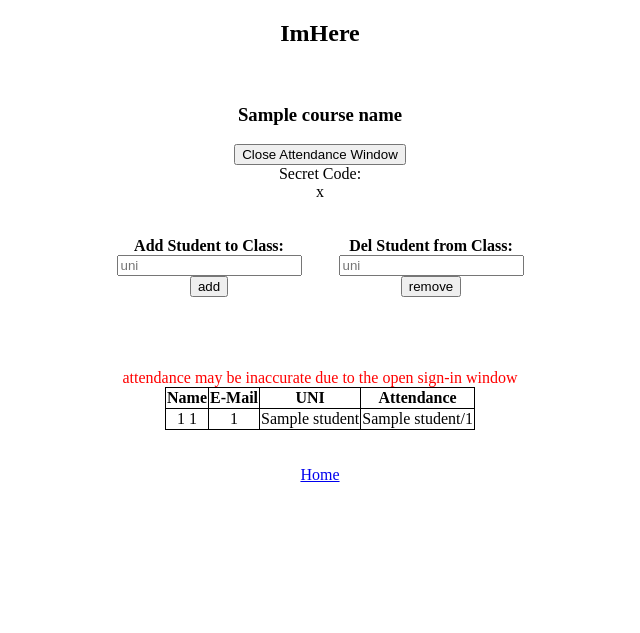
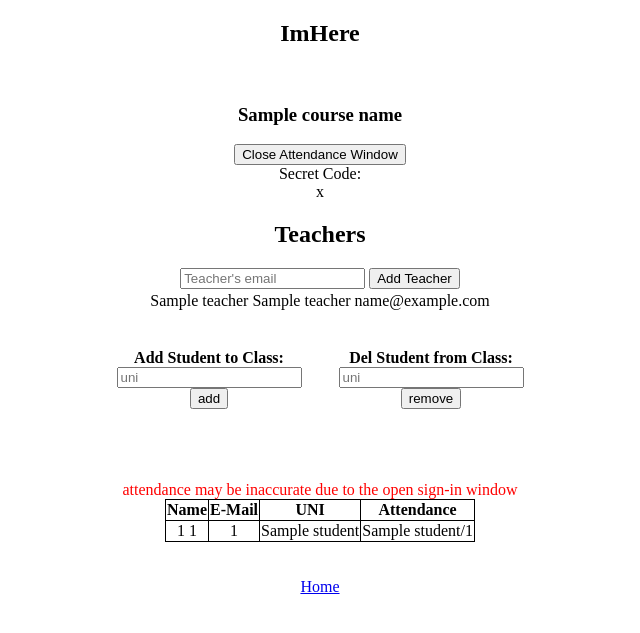
Before and after one commit to youngthejames/ImHere, a Flask app: template imhere/templates/view_class.html in a window 1280 px wide. Shown: the top 633 px of the page, without its empty margins (320-960 px from the left). Run offline with Flask 2, Linux system fonts and the light colour scheme; the visitor is signed in with stand-in values (Sample User, id 1); the template is opened without the code that fills it: most values are stand-ins (such as "Sample title", 1, 10 or a date in 2020); lists and menus that the app fills with data are empty; parts of the project's set-up code (start-up, migrations or seed data) failed here and were passed over.

Commit message:
add and view teachers in a class

```diff
--- a/imhere/imhere.py
+++ b/imhere/imhere.py
@@ -280,6 +280,9 @@ def view_class():
             uni = request.form['remove_student']
             res = cm.remove_student(uni)
 
+        if 'add_teacher' in request.form.keys():
+            res = cm.add_teacher(request.form['email'])
+
         course_name = cm.get_course_name()
         secret = cm.get_secret_code()
         num_sessions = cm.get_num_sessions()
@@ -291,6 +294,8 @@ def view_class():
             num_ar = sm.get_num_attendance_records(cid)
             students_with_ar.append([student, student_uni, num_ar])
 
+        teachers = cm.get_teachers()
+
         context = dict(students=students_with_ar)
 
         return render_template(
@@ -301,6 +306,7 @@ def view_class():
                 num_sessions=num_sessions,
                 uni=uni,
                 res=res,
+                teachers=teachers,
                 **context)
 
 
--- a/imhere/templates/view_class.html
+++ b/imhere/templates/view_class.html
@@ -33,6 +33,25 @@
         </form><br>
 
     {% endif %}
+
+    <!-- teachers section -->
+    <h2>Teachers</h2>
+    <form method = "POST" action="/teacher/view_class">
+      <input type="email" name="email" placeholder="Teacher's email" required></input>
+      <input type="hidden" name="cid" value="{{cid}}"></input>
+      <button name="add_teacher" value="{{cid}}">Add Teacher</button>
+    </form>
+    {% if res[0] == False %}
+      <font color="red">{{res[1]}}</font>
+    {% endif %}
+    <table>
+      {% for teacher in teachers %}
+      <tr>
+        <td>{{teacher['name']}} {{teacher['family_name']}}</td>
+        <td>{{teacher['email']}}</td>
+      </tr>
+      {% endfor %}
+    </table>
 
     <table cellspacing="35">
     <thead>
@@ -72,6 +91,7 @@
 
     <br><br>
 
+    <!-- students section -->
     {% if students %}
         {% if secret %}
         <font color="red">attendance may be inaccurate due to the open sign-in window</font>
@@ -97,6 +117,7 @@
     {% endfor %}
     </table><br><br>
     {% endif %}
+    <!-- end students section -->
 
 
 
```
Also changed, not shown: models/courses_model.py (+14 -8 lines).
